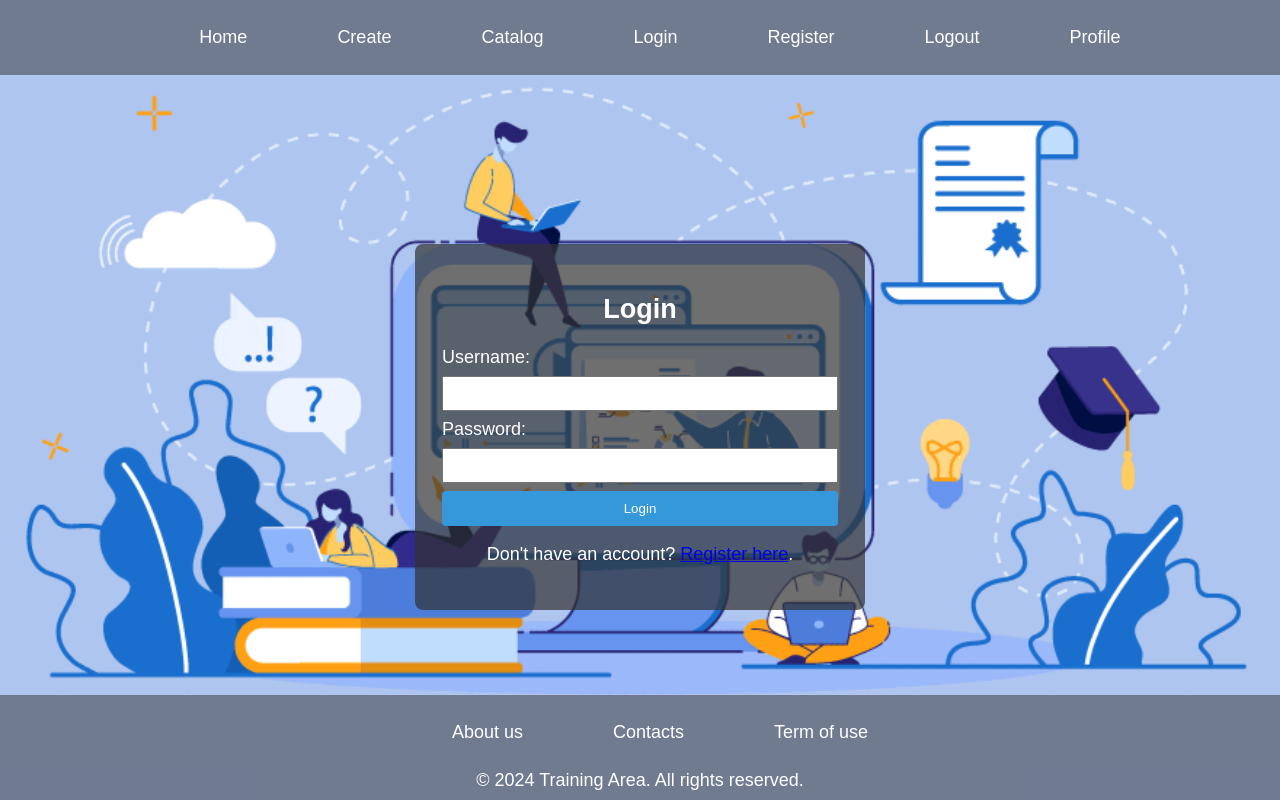
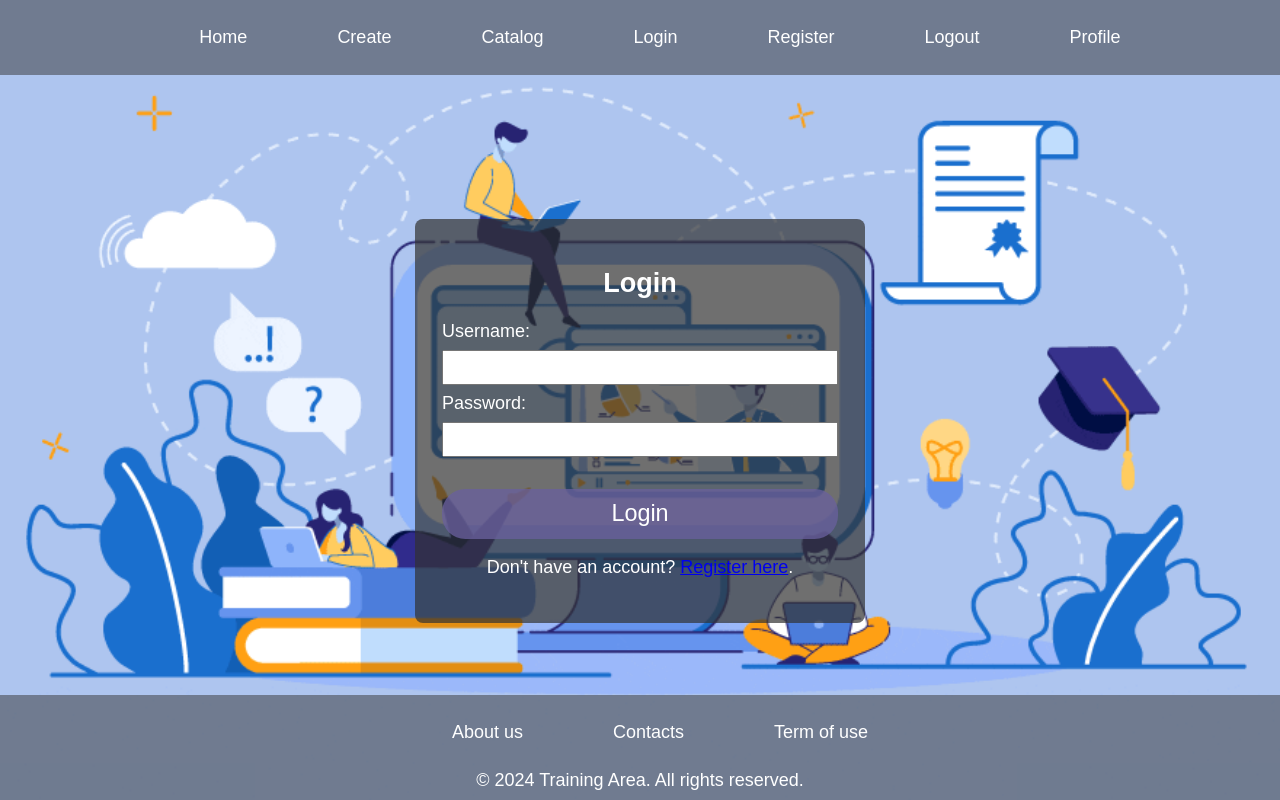
Before and after one commit to veselinfilev/Training-Area, an Angular app: page /login in a window 1280 px wide. Built offline with nearby package versions, Linux system fonts and the light colour scheme.

Commit message:
Modify button styles

```diff
--- a/src/app/login/login.component.css
+++ b/src/app/login/login.component.css
@@ -17,14 +17,19 @@
 
 button {
   width: 100%;
-      padding: 10px;
-      background-color: #3498db;
+  padding: 0.5em 2em;
+  margin-top: 1em;
+  border-radius: 5px;
   color: #fff;
+  text-decoration: none;
+  font-size: 18px;
+  background-color: #69609dc5;
+  border-radius: 1em;
+  font-size: 1.3em;
   border: none;
-      border-radius: 4px;
-      cursor: pointer;
 }
 
 button:hover {
-      background-color: #2980b9;
+  background-color: #4bc496c5;
+  border-radius: 1em;
 }
--- a/src/app/register/register.component.css
+++ b/src/app/register/register.component.css
@@ -15,17 +15,21 @@
   margin: 8px 0;
 }
 
-
 button {
   width: 100%;
-      padding: 10px;
-      background-color: #3498db;
+  padding: 0.5em 2em;
+  margin-top: 1em;
+  border-radius: 5px;
   color: #fff;
+  text-decoration: none;
+  font-size: 18px;
+  background-color: #69609dc5;
+  border-radius: 1em;
+  font-size: 1.3em;
   border: none;
-      border-radius: 4px;
-      cursor: pointer;
 }
 
 button:hover {
-      background-color: #2980b9;
+  background-color: #4bc496c5;
+  border-radius: 1em;
 }
```
Lines whose indentation alone changed are shown as unchanged.
